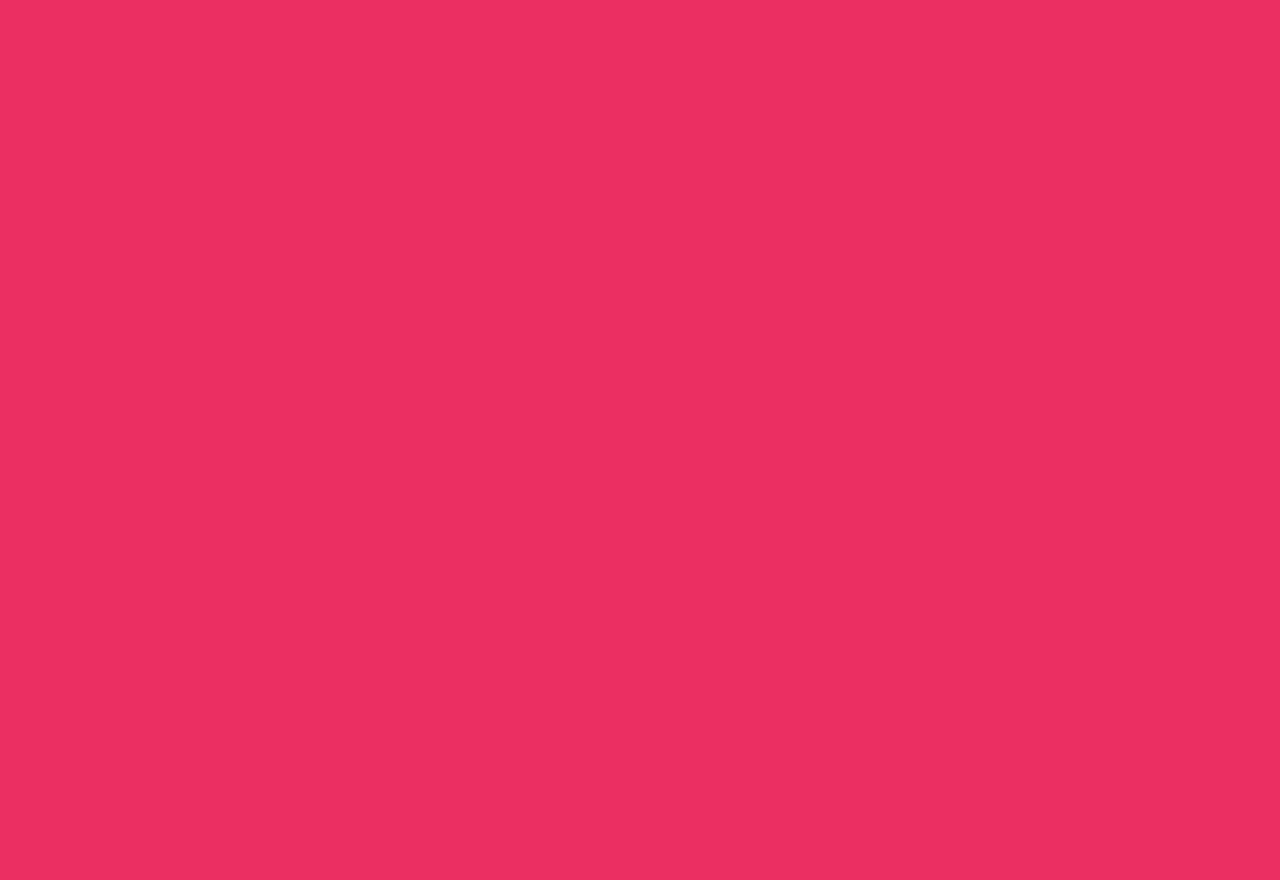
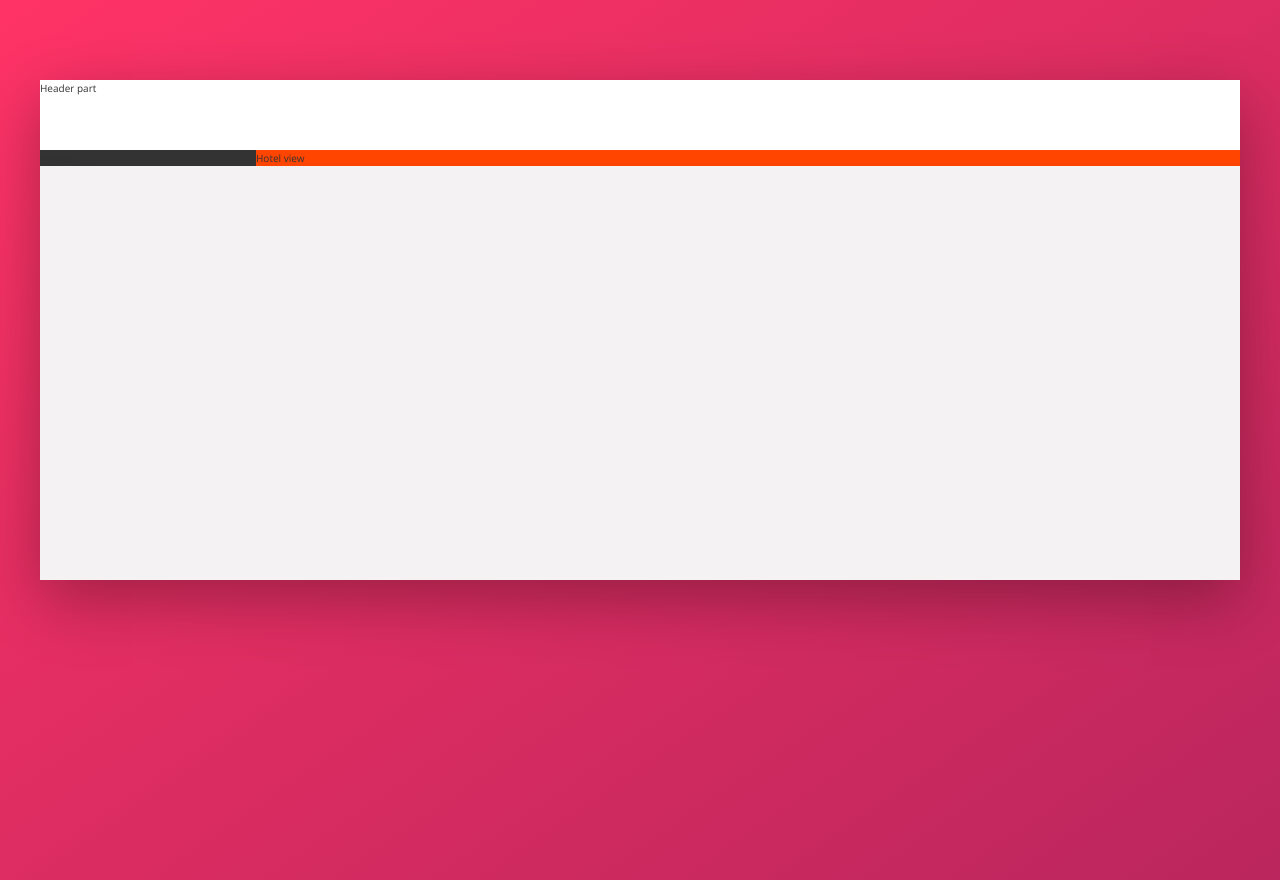
Before and after one commit to SayakaOno/flexbox, a website: page index.html in a window 1280 px wide. Before the commit the page ends 800 px from the top, so only its background shows below. Drawn offline with nearby package versions, Linux system fonts and the light colour scheme; files that its build step writes are made by us from their sources.

Commit message:
overall layout

```diff
--- a/index.html
+++ b/index.html
@@ -13,5 +13,19 @@
 
     <title>trillo &mdash; Your all-in-one booking app</title>
   </head>
-  <body></body>
+  <body>
+    <div class="container">
+      <header class="header">
+        Header part
+      </header>
+      <div class="content">
+        <nav class="sidebar">
+          Navigation
+        </nav>
+        <main class="hotel-view">
+          Hotel view
+        </main>
+      </div>
+    </div>
+  </body>
 </html>
--- /dev/null
+++ b/sass/_base.scss
@@ -0,0 +1,64 @@
+/*
+COLORS
+
+Primary: #eb2f64
+Primary light: #FF3366
+Primary dark: #BA265D
+
+Grey light 1: #faf9f9
+Grey light 2: #f4f2f2
+Grey light 3: #f0eeee
+Grey light 4: #ccc
+
+Grey dark 1: #333
+Grey dark 2: #777
+Grey dark 3: #999
+
+*/
+
+:root {
+  --color-primary: #eb2f64;
+  --color-primary-light: #ff3366;
+  --color-primary-dark: #ba265d;
+  --color-grey-light-1: #faf9f9;
+  --color-grey-light-2: #f4f2f2;
+  --color-grey-light-3: #f0eeee;
+  --color-grey-light-4: #ccc;
+  --color-grey-dark-1: #333;
+  --color-grey-dark-2: #777;
+  --color-grey-dark-3: #999;
+
+  --shadow-dark: 0 2rem 6rem rgba(0, 0, 0, 0.3);
+}
+
+* {
+  margin: 0;
+  padding: 0;
+}
+
+*,
+*::before,
+*::after {
+  box-sizing: inherit;
+}
+
+html {
+  box-sizing: border-box;
+  font-size: 62.5%; // 1rem = 10px, 10px/16px = 62.5%
+}
+
+body {
+  font-family: 'Open Sans', sans-serif;
+  font-weight: 400;
+  line-height: 1.6;
+  color: var(--color-grey-dark-1);
+  background-image: linear-gradient(
+    to right bottom,
+    var(--color-primary-light),
+    var(--color-primary-dark)
+  );
+  background-size: cover;
+  background-repeat: no-repeat;
+
+  min-height: 100vh;
+}
--- /dev/null
+++ b/sass/_layout.scss
@@ -0,0 +1,31 @@
+.container {
+  max-width: 120rem;
+  margin: 8rem auto;
+  background-color: var(--color-grey-light-2);
+  box-shadow: var(--shadow-dark);
+
+  min-height: 50rem;
+}
+
+.header {
+  height: 7rem;
+  background-color: #fff;
+  border-bottom: var(--color-grey-light-2);
+}
+
+.content {
+  display: flex;
+}
+
+.sidebar {
+  background-color: var(--color-grey-dark-1);
+
+  flex: 0 0 18%;
+}
+
+.hotel-view {
+  background-color: #fff;
+  background-color: orangered;
+
+  flex: 1;
+}
--- a/sass/main.scss
+++ b/sass/main.scss
@@ -1,26 +1,3 @@
-/*
-COLORS
-
-Primary: #eb2f64
-Primary light: #FF3366
-Primary dark: #BA265D
-
-Grey light 1: #faf9f9
-Grey light 2: #f4f2f2
-Grey light 3: #f0eeee
-Grey light 4: #ccc
-
-Grey dark 1: #333
-Grey dark 2: #777
-Grey dark 3: #999
-
-*/
-
-* {
-  margin: 0;
-  padding: 0;
-}
-
-body {
-  background-color: #eb2f64;
-}
+@import 'base';
+@import 'layout';
+@import 'components';
```
Also changed, not shown: sass/_components.scss (added).
